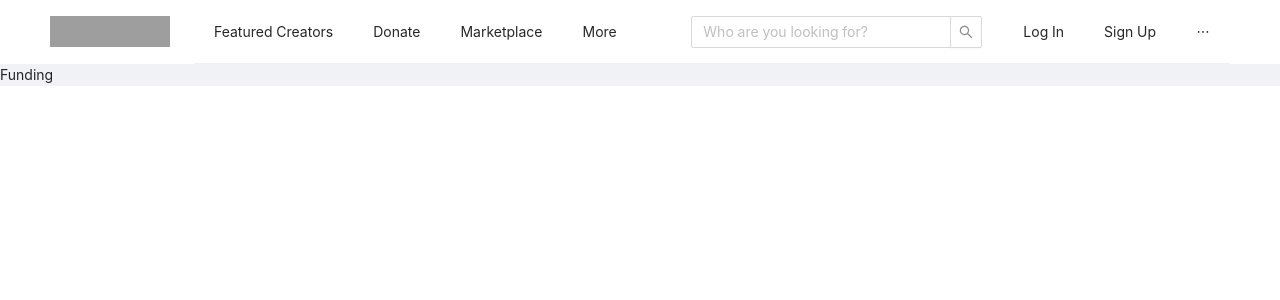
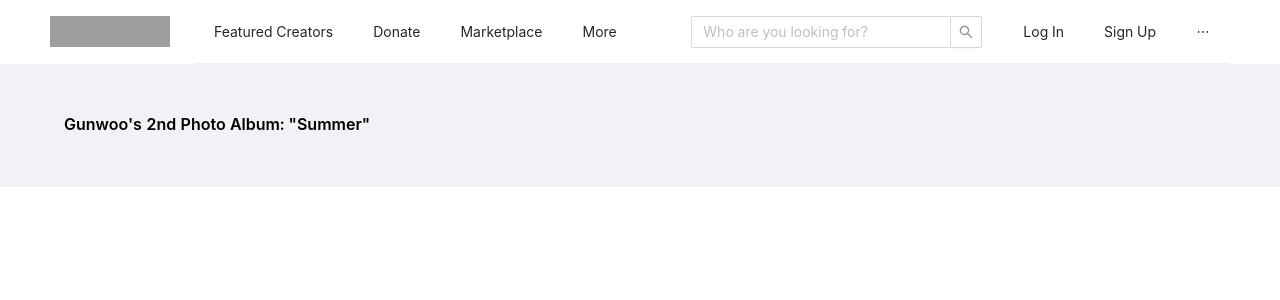
Before and after one commit to Hangyul-Son/Aatreum, a React (Create React App) app: page /fund/1/1 in a window 1280 px wide. Shown: the top 300 px of the page. Built offline with nearby package versions, Linux system fonts and the light colour scheme; grey boxes are pictures that could not be loaded.

Commit message:
First Commit - Basic Outline

```diff
--- /dev/null
+++ b/src/components/funding-main.scss
@@ -0,0 +1,5 @@
+.funding-main {
+    .ant-col {
+      align-self: stretch;
+    }
+}
--- /dev/null
+++ b/src/components/funding-main.tsx
@@ -0,0 +1,17 @@
+import React from "react";
+import { Col, Row } from "antd";
+import "./funding-main.scss";
+
+import FundingTitle from "./funding-title";
+
+function FundingMain() {
+    return (
+        <Row align="middle" className="funding-main">
+            <Col xs={24} sm={24} md={24} lg={13} xl={13}>
+                <FundingTitle />
+            </Col>
+        </Row>
+    );
+}
+
+export default FundingMain;
--- /dev/null
+++ b/src/components/funding-title.scss
@@ -0,0 +1,6 @@
+.funding-container {
+    .cover-title {
+        color: black;
+        margin-bottom: 0.5%;
+    }
+}
--- /dev/null
+++ b/src/components/funding-title.tsx
@@ -0,0 +1,15 @@
+import React from "react";
+import { Typography } from "antd";
+
+import "./funding-title.scss";
+
+function FundingTitle() {
+    return (
+        <div className="funding-container">
+            <Typography.Title level={5} className="cover-title">
+                Gunwoo's 2nd Photo Album: "Summer"
+            </Typography.Title>
+        </div>
+    );
+}
+export default FundingTitle;
--- a/src/pages/funding.tsx
+++ b/src/pages/funding.tsx
@@ -1,9 +1,15 @@
 import React from "react";
+import Template from "./template";
+import "../styles/funding.scss";
 
-import Template from "./template";
+import FundingMain from "../components/funding-main";
 
 function Funding() {
-  return <Template pageName="funding">Funding</Template>;
+  return (
+    <Template pageName="funding">
+      <FundingMain />
+    </Template>
+  );
 }
 
 export default Funding;
--- /dev/null
+++ b/src/styles/funding.scss
@@ -0,0 +1,7 @@
+.funding {
+    .funding-main {
+        width: 90%;
+        max-width: 1300px;
+        margin: 6vh auto;
+    }
+}
```
